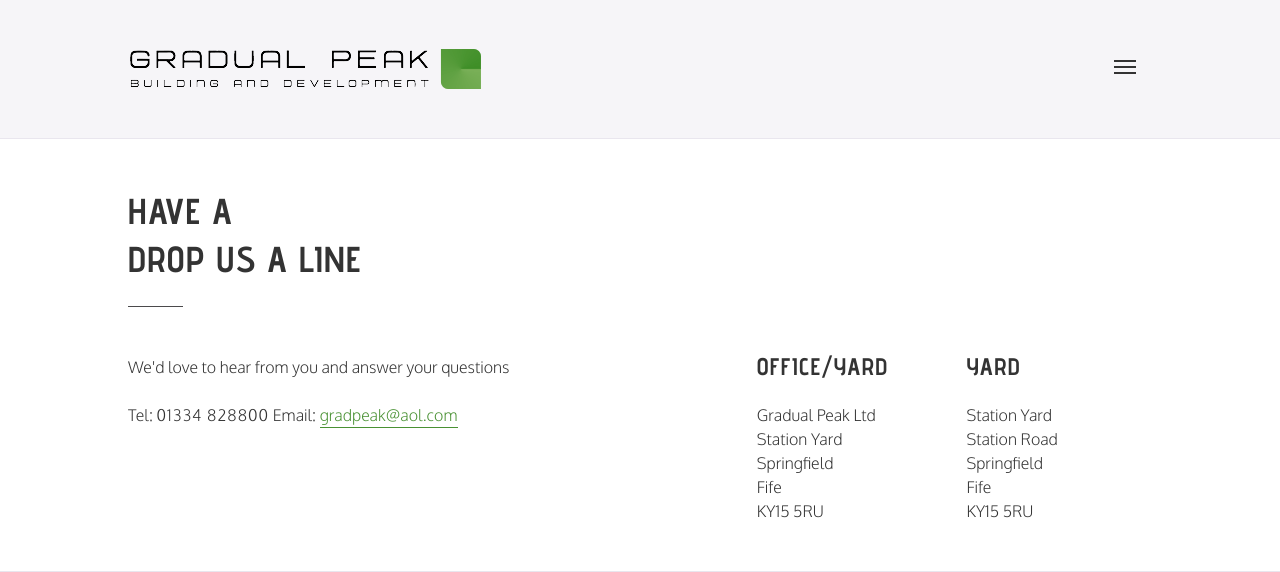
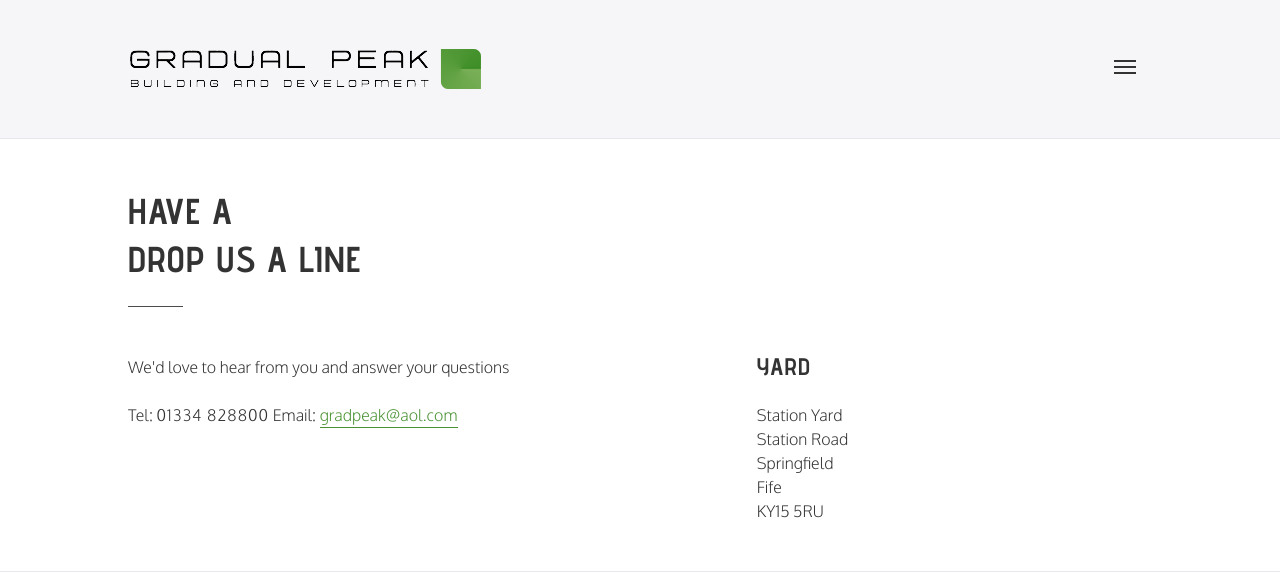
Before and after one commit to GardPeak/gradpeak-site, a Jekyll site: the page built from contact.html, in a window 1280 px wide. Shown: the top 572 px of the page. Built offline with Jekyll 4.4.1, drawn with Linux system fonts in a browser that asks for light colours; grey boxes are pictures that could not be loaded.

Commit message:
Update contact.html

```diff
--- a/contact.html
+++ b/contact.html
@@ -31,20 +31,6 @@
             </div>
             <div class="Grid__cell u-sm-size1of2 u-md-size1of5">
 
-                <h3>Office/Yard</h3>
-                <div class="vcard">
-                    <div class="org">Gradual Peak Ltd</div>
-                    <div class="adr">
-                        <div class="street-address">Station Yard</div>
-                        <div class="locality">Springfield </div>
-                        <div class="region">Fife</div>
-                        <div class="postal-code">KY15 5RU</div>
-                    </div>
-                </div>
-
-            </div>
-            <div class="Grid__cell u-sm-size1of2 u-md-size1of5">
-
                 <h3>Yard</h3>
                 <div class="vcard">
                     <div class="adr">
```
